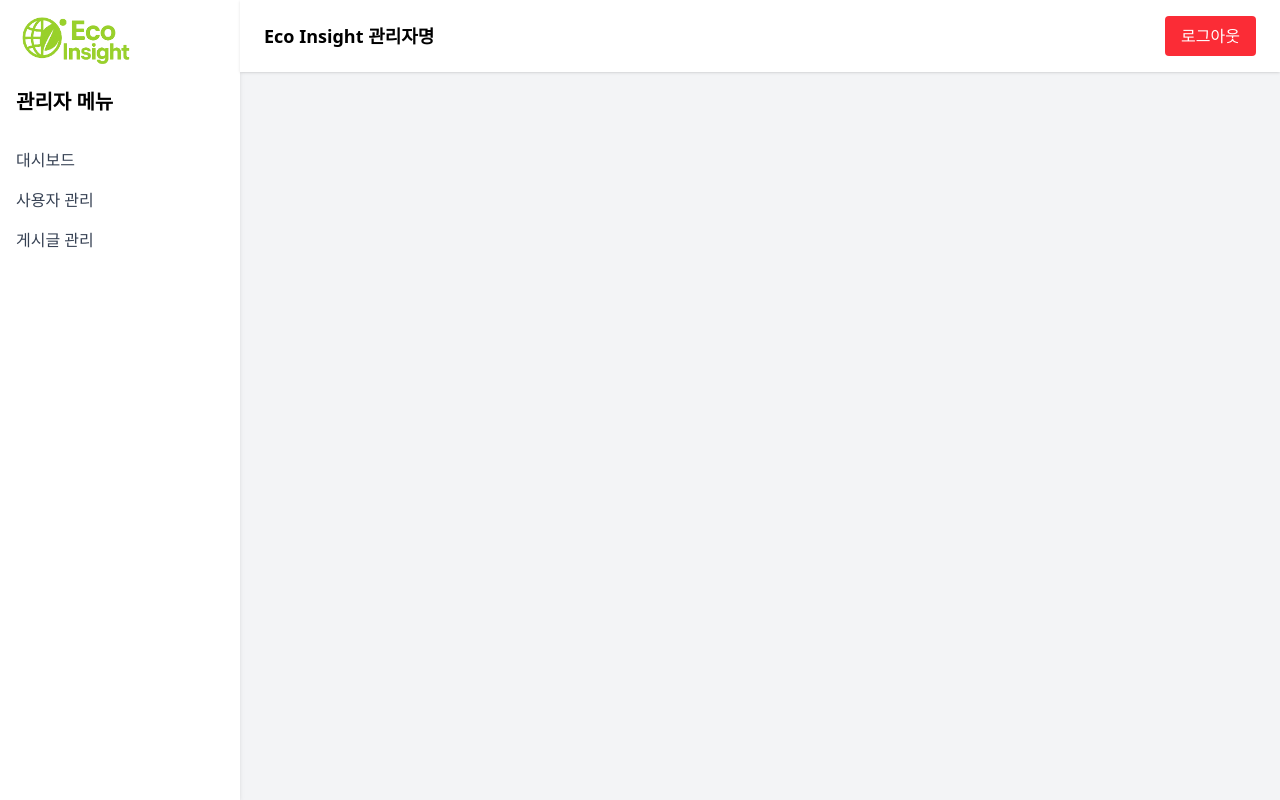
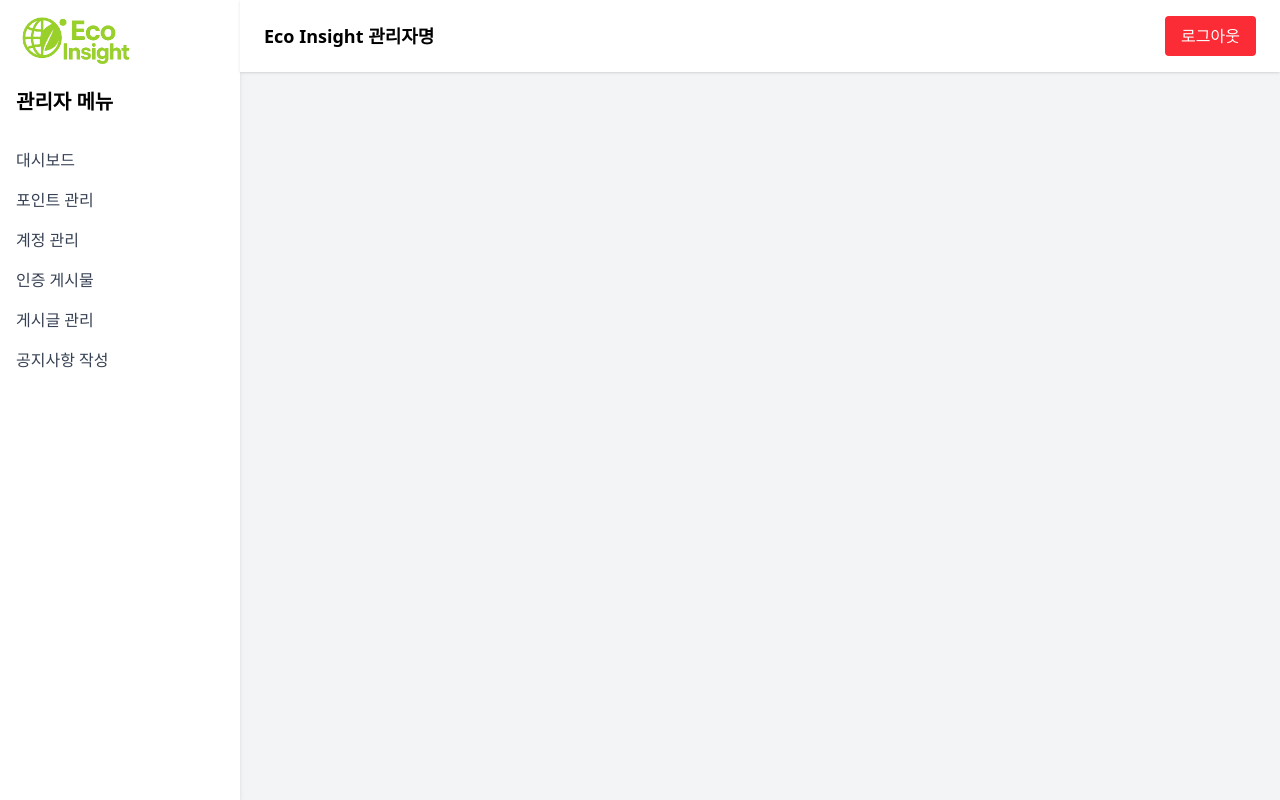
Before and after one commit to holelung/EcoInsight, a React (Vite) app in the folder frontend/eco-insight/: page /admin/dashboard in a window 1280 px wide. Built offline with nearby package versions, Linux system fonts and the light colour scheme.

Commit message:
adminDashBoard listItem build

```diff
--- a/frontend/eco-insight/src/components/Button/ListItem.jsx
+++ b/frontend/eco-insight/src/components/Button/ListItem.jsx
@@ -4,7 +4,7 @@ const ListItem = ({ children, onClick }) => {
   return (
     <>
       <li
-        className="px-2 py-1 rounded-lg hover:bg-main active:opacity-80"
+        className="px-2 py-1 rounded-lg hover:bg-main active:opacity-80 cursor-pointer"
         onClick={onClick}
       >{children}</li>
     </>
--- /dev/null
+++ b/frontend/eco-insight/src/components/Button/MenuItem.jsx
@@ -0,0 +1,18 @@
+import { useNavigate } from "react-router-dom";
+
+const MenuItem = ({ children, onClick }) => {
+  const navi = useNavigate();
+
+  return (
+    <>
+      <li
+        className="cursor-pointer hover:text-green-600"
+        onClick={onClick}
+      >
+        {children}
+      </li>
+    </>
+  );
+}
+
+export default MenuItem;
--- a/frontend/eco-insight/src/components/Layout/AdminLayout.jsx
+++ b/frontend/eco-insight/src/components/Layout/AdminLayout.jsx
@@ -1,5 +1,6 @@
 import { Outlet, useNavigate } from "react-router-dom";
 import logo from "../../assets/EcoInsigthLogo2.png";
+import MenuItem from "../Button/MenuItem";
 
 const AdminLayout = () => {
   const navi = useNavigate();
@@ -16,24 +17,25 @@ const AdminLayout = () => {
         <img src={logo} alt="EcoInsightLogo" className="h-14 w-auto" />
         <h2 className="text-xl font-bold mb-8 mt-5">관리자 메뉴</h2>
         <ul className="space-y-4 text-gray-700">
-          <li
-            className="cursor-pointer hover:text-green-600"
-            onClick={() => navi("/admin/dashboard")}
-          >
+          <MenuItem onClick={() => navi("/admin/dashboard")}>
             대시보드
-          </li>
-          <li
-            className="cursor-pointer hover:text-green-600"
-            onClick={() => navi("/admin/users")}
-          >
-            사용자 관리
-          </li>
-          <li
-            className="cursor-pointer hover:text-green-600"
-            onClick={() => navi("/admin/posts")}
-          >
+          </MenuItem>
+          <MenuItem onClick={() => navi("/admin/point")}>
+            포인트 관리
+          </MenuItem>
+          <MenuItem onClick={() => navi("/admin/user")}>
+            계정 관리
+          </MenuItem>
+          <MenuItem onClick={() => navi("/admin/authBoard")}>
+            인증 게시물
+          </MenuItem>
+          <MenuItem onClick={() => navi("/admin/communityBoard")}>
             게시글 관리
-          </li>
+          </MenuItem>
+          <MenuItem onClick={() => navi("/admin/noticeBoard")}>
+            공지사항 작성
+          </MenuItem>
+
         </ul>
       </aside>
 
--- a/frontend/eco-insight/src/index.css
+++ b/frontend/eco-insight/src/index.css
@@ -1,7 +1,6 @@
 @import "tailwindcss";
 
 @theme {
-
   --color-main: #B9FF66;
   --color-sub: #191A23;
 }
```
